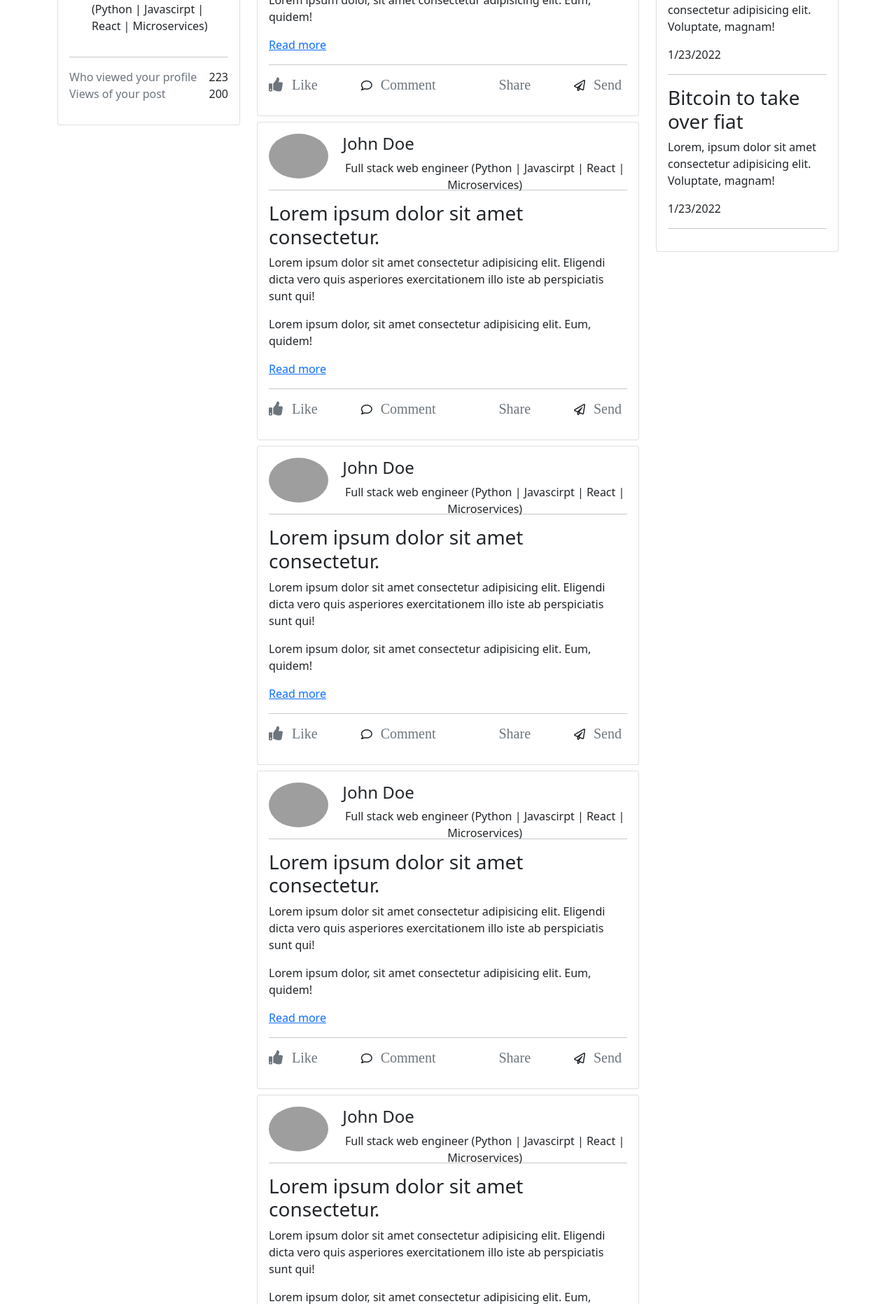
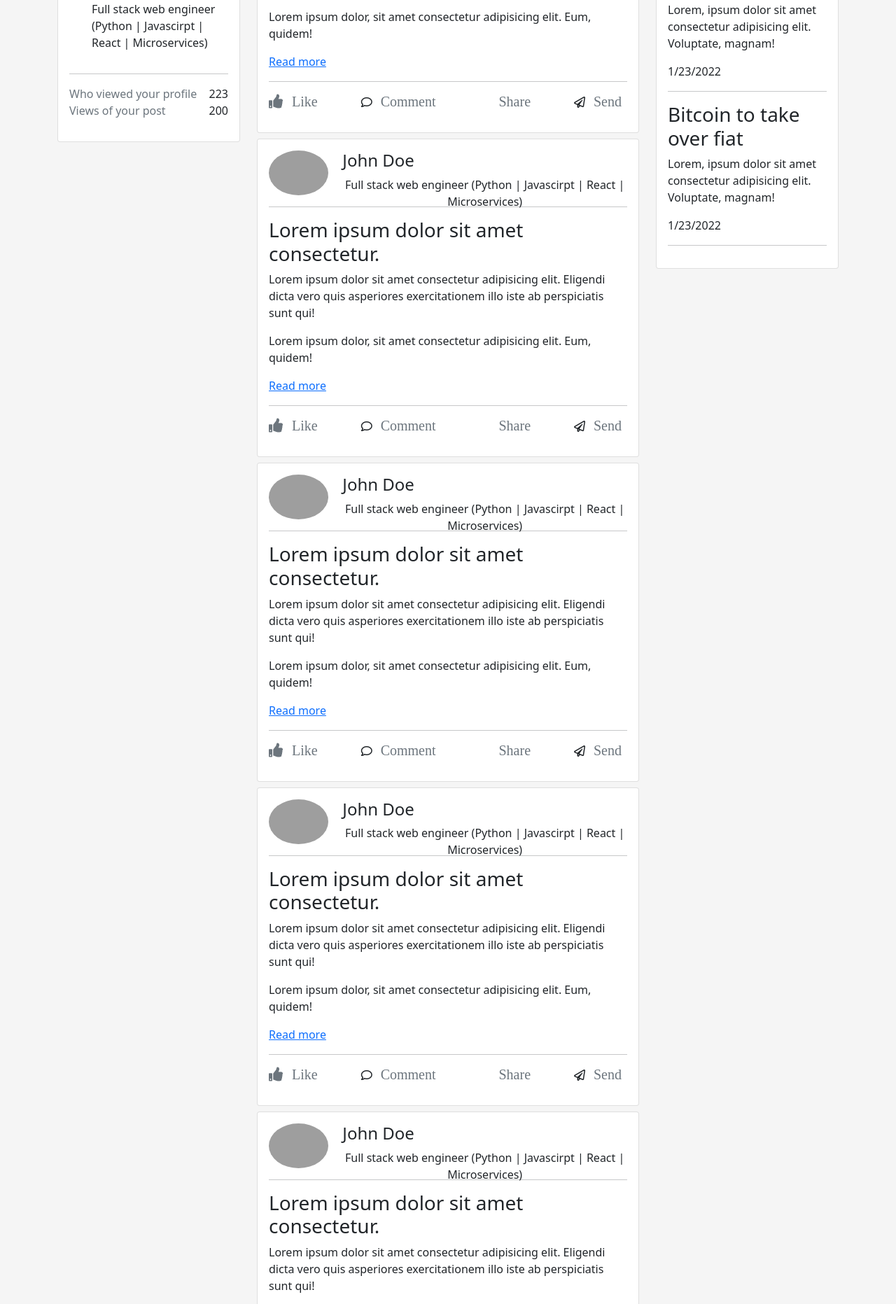
Before and after one commit to Makeem49/Legit_connet, a Python web app: template app_folder/blueprints/pages/templates/home.html in a window 1280 px wide. Shown: the part 813-2676 px from the top of the page at 70% size. Run offline with Jinja, Linux system fonts and the light colour scheme; the template is opened without the code that fills it, so the values that code supplies are empty; some libraries are stand-ins or nearby versions; grey boxes are pictures that could not be loaded.

Commit message:
Removing my-flash class

```diff
--- a/app_folder/templates/base.html
+++ b/app_folder/templates/base.html
@@ -85,16 +85,12 @@
 
 
 
-	<section class="my-flash">
-		<div class="container">
+	<section class="page-register">
+		<div class="container pt-4">
 			{{ message.flash_messages() }}
 		</div>
 
 		{% block content %}
-
-
-
-
 
 		{% endblock %}
 	</section>
```
